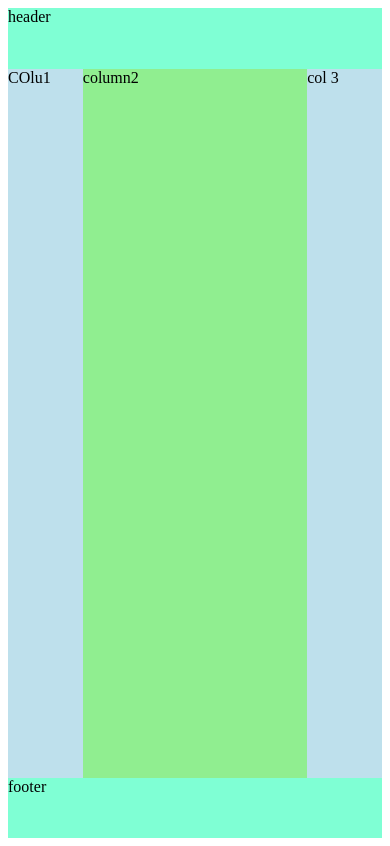
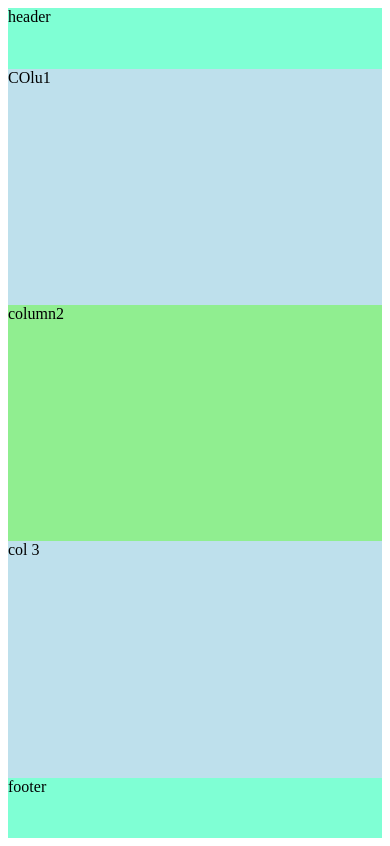
Before and after one commit to Mwesigwai/responsive, a plain HTML site: page index.html in a window 390 px wide. Drawn offline with Linux system fonts and the light colour scheme.

Commit message:
rm files

```diff
--- a/main.css
+++ b/main.css
@@ -17,3 +17,20 @@ header,footer{
     height: 7.2vh;
     background-color: aquamarine;
 }
+@media screen and (max-width: 1000px){
+    .column2{
+        width: 80%;
+    }
+    .column3{
+        display: none;
+    }
+}
+@media screen and (max-width: 600px){
+    .column1,.column2,.column3{
+        width: 100%;
+        height: auto;
+    }
+    .column3{
+        display: inherit;
+    }
+}
```
Also changed, not shown: index.html (+0 -1 lines), .css (deleted).
